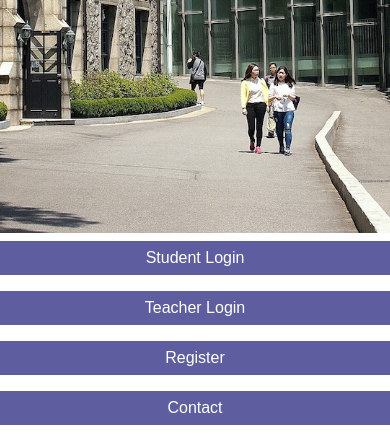
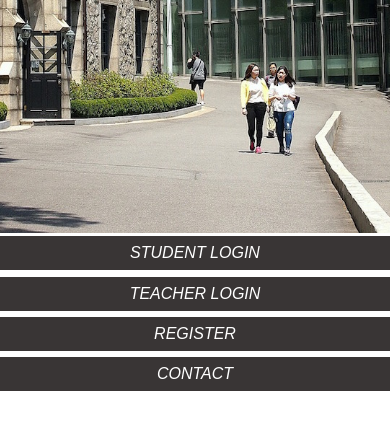
Before and after one commit to Flayxii/My_College-Mobile-responsiv, a plain HTML site: page index.html in a window 390 px wide. Shown: the part 362-800 px from the top of the page. Drawn offline with Linux system fonts and the light colour scheme.

Commit message:
responsiv mobile fini

```diff
--- a/index.html
+++ b/index.html
@@ -15,10 +15,10 @@
             <p>My College</p>
             <nav>
                 <ul>
-                    <li><a href="#">Student Login </a> </li>
-                    <li><a href="#">Teacher Login </a> </li>
-                    <li><a href="#">Register </a> </li>
-                    <li><a href="#">Contact </a> </li>
+                    <li><a href="#">STUDENT LOGIN </a> </li>
+                    <li><a href="#">TEACHER LOGIN </a> </li>
+                    <li><a href="#">REGISTER </a> </li>
+                    <li><a href="#">CONTACT </a> </li>
                 </ul>
             </nav>
         </div>
--- a/style.css
+++ b/style.css
@@ -195,9 +195,9 @@ footer p{
         justify-content: center;
     }
     #nav li{
-        background-color: #5d5da0;
+        background-color: #393535;
         text-align: center;
-        margin: .5em 0 ;
+        margin: .2em 0 ;
         border: none;
     }
     #nav li:hover{
@@ -205,7 +205,7 @@ footer p{
     }
     #nav li a{
         color: white;
-
+        font-style: italic;
     }
     #logo_sect{
         margin-top: 45%;
```
